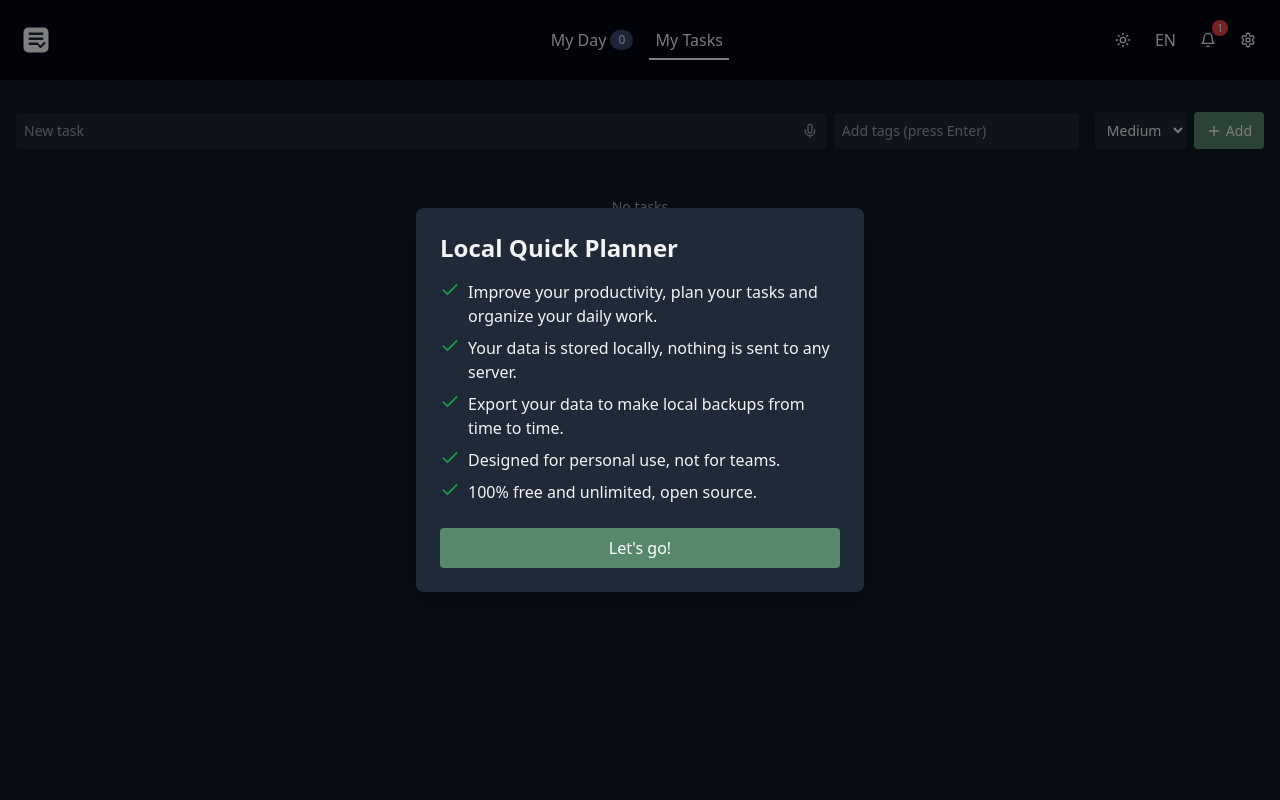
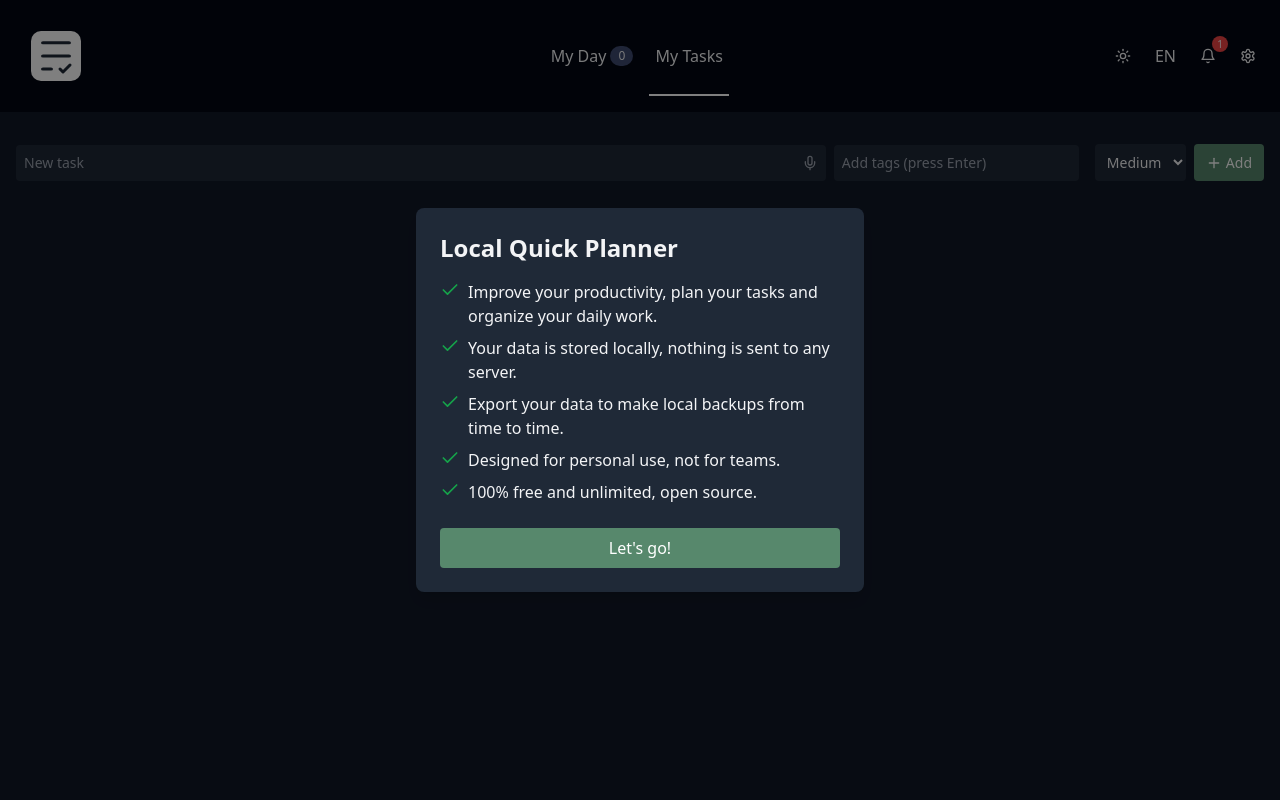
Before and after one commit to AntonioHCervantes/local-quick-planner, a Next.js app: page /my-tasks in a window 1280 px wide. Shown: the top 800 px of the page. Built offline with nearby package versions, Linux system fonts and the light colour scheme.

Commit message:
refine header icon and spacing

```diff
--- a/components/Header/Header.tsx
+++ b/components/Header/Header.tsx
@@ -40,7 +40,7 @@ export default function Header() {
 
   return (
     <>
-      <header className="relative grid grid-cols-3 items-center bg-gray-100 px-4 py-3 dark:bg-gray-950 md:py-4 lg:py-5">
+      <header className="relative grid grid-cols-3 items-center bg-gray-100 px-4 py-2 dark:bg-gray-950 md:py-3 lg:py-4">
         <div className="flex items-center">
           <Icon />
         </div>
--- a/components/Icon/Icon.tsx
+++ b/components/Icon/Icon.tsx
@@ -7,8 +7,8 @@ export default function Icon() {
       viewBox="0 0 80 80"
       role="img"
       aria-label="Local Quick Planner"
-      width="40"
-      height="40"
+      width="80"
+      height="80"
     >
       <rect
         x="15"
@@ -20,31 +20,31 @@ export default function Icon() {
       />
       <rect
         x="25"
-        y="25"
+        y="25.25"
         width="30"
-        height="5"
+        height="3"
         rx="2"
         className="fill-white dark:fill-gray-800"
       />
       <rect
         x="25"
-        y="35"
+        y="38.5"
         width="30"
-        height="5"
+        height="3"
         rx="2"
         className="fill-white dark:fill-gray-800"
       />
       <rect
         x="25"
-        y="45"
-        width="20"
-        height="5"
+        y="51.5"
+        width="12"
+        height="3"
         rx="2"
         className="fill-white dark:fill-gray-800"
       />
       <path
-        d="M45 50L49 54L57 46"
-        strokeWidth="4"
+        d="M44 53L47 56L54 49"
+        strokeWidth="3"
         strokeLinecap="round"
         strokeLinejoin="round"
         className="stroke-white dark:stroke-gray-800"
```
